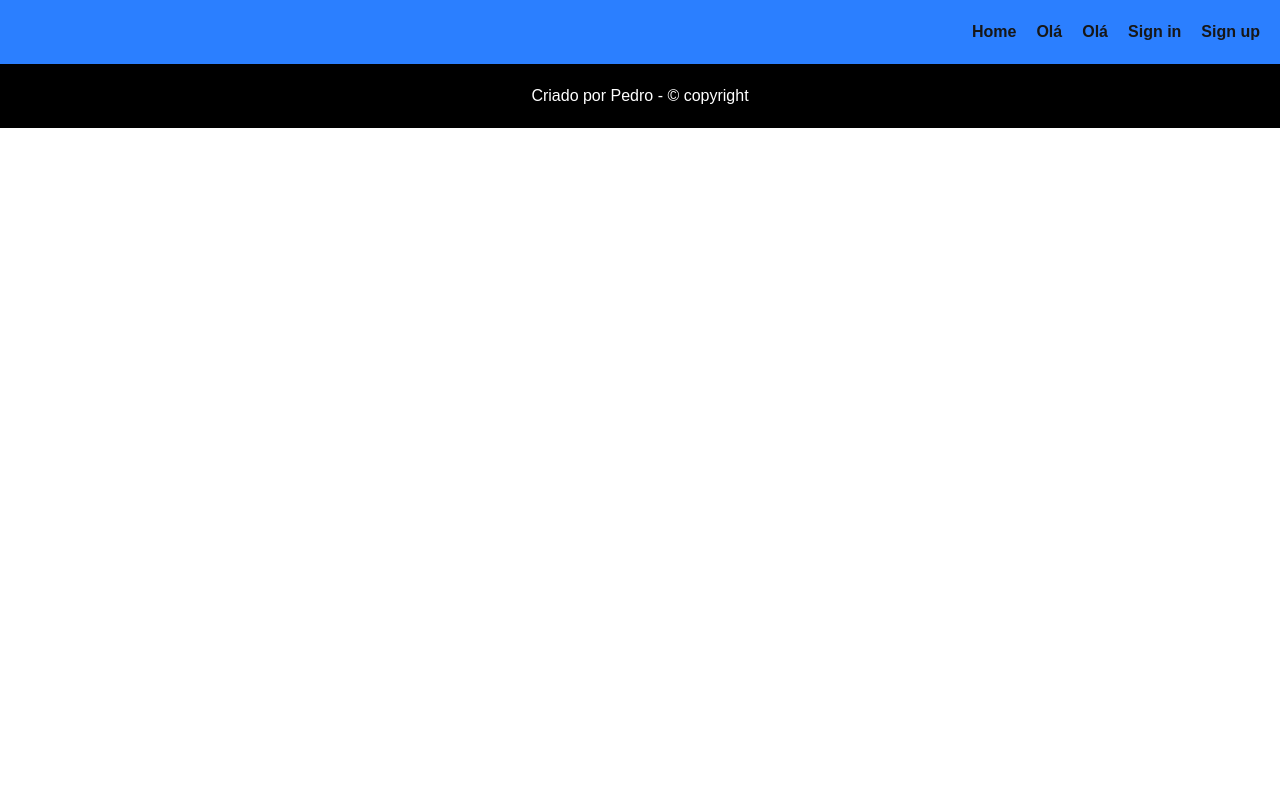
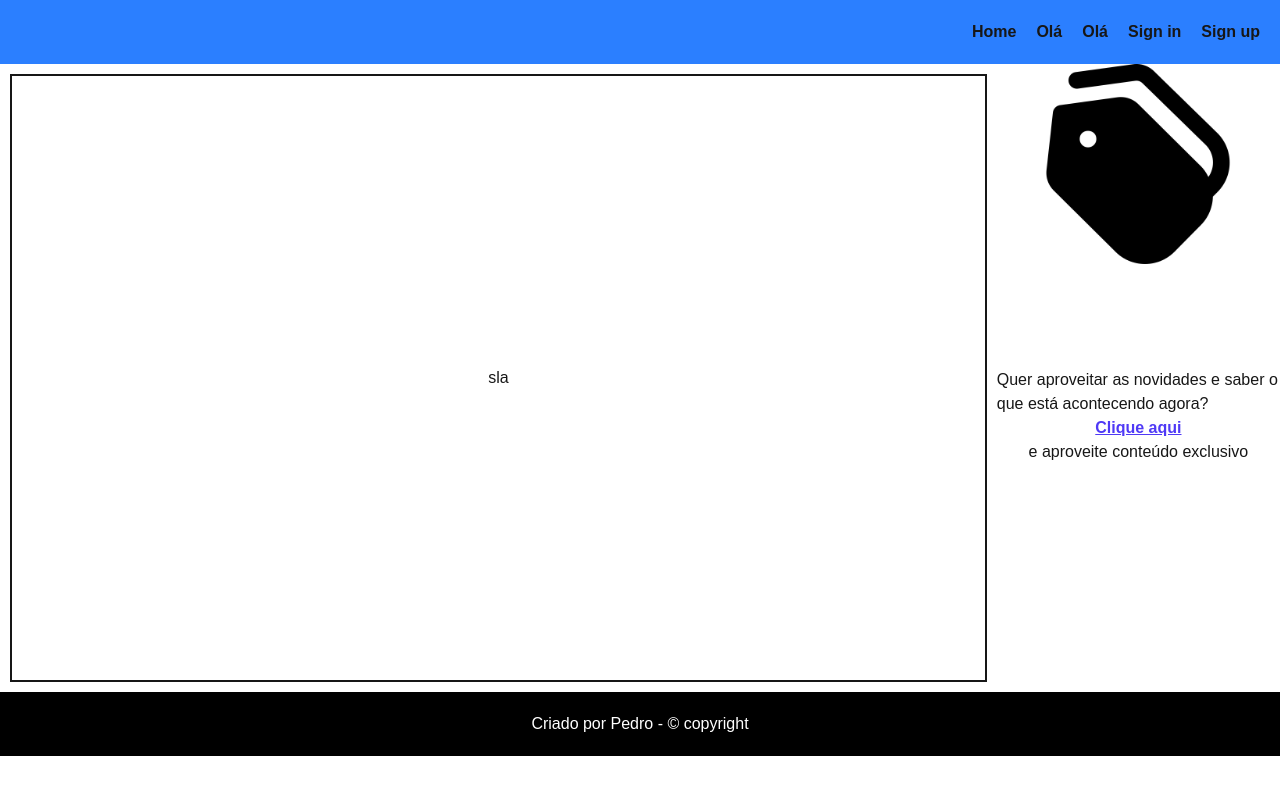
Before and after one commit to pedroaparecido/frontend-Projeto-Integrador-6, a Next.js app: page / in a window 1280 px wide. Shown: the top 794 px of the page. Built offline with nearby package versions, Linux system fonts and the light colour scheme.

Commit message:
fazendo os estilos do card e minicard, minicard finalizado.

```diff
--- a/src/app/page.tsx
+++ b/src/app/page.tsx
@@ -1,10 +1,17 @@
+import Card from "@/components/Card/Card";
 import Footer from "@/components/Footer/Footer";
+import MiniCard from "@/components/MiniCard/MiniCard";
 import Navbar from "@/components/Navbar/Navbar";
+import Link from "next/link";
 
 export default function Home() {
   return (
-    <div className="flex flex-col min-h-screen">
+    <div className="flex flex-col">
       <Navbar />
+      <div className="flex flex-row justify-end">
+        <Card>sla</Card>
+        <MiniCard bgimage="/tag.png">Quer aproveitar as novidades e saber o que está acontecendo agora? <Link className="text-indigo-600 underline hover:text-indigo-800 font-semibold" href="#">Clique aqui</Link> e aproveite conteúdo exclusivo</MiniCard>
+      </div>
       <Footer />
     </div>
   );
--- /dev/null
+++ b/src/components/Card/Card.tsx
@@ -0,0 +1,8 @@
+// eslint-disable-next-line @typescript-eslint/no-explicit-any
+export default function Card({ children }: any) {
+    return(
+        <div className="m-[10px] p-[290px] border-2 border-solid w-[1000px] flex flex-col justify-center items-center">
+            {children}
+        </div>
+    )
+}
--- /dev/null
+++ b/src/components/MiniCard/MiniCard.tsx
@@ -0,0 +1,8 @@
+// eslint-disable-next-line @typescript-eslint/no-explicit-any
+export default function MiniCard({ bgimage, children }: any) {
+    return(
+        <div style={{ backgroundImage: `url(${bgimage})` }} className="w-[300px] flex flex-col justify-end items-center bg-size-[200px] bg-no-repeat bg-top h-[400px]">
+            {children}
+        </div>
+    )
+}
```
Also changed, not shown: public/tag.png (added).
